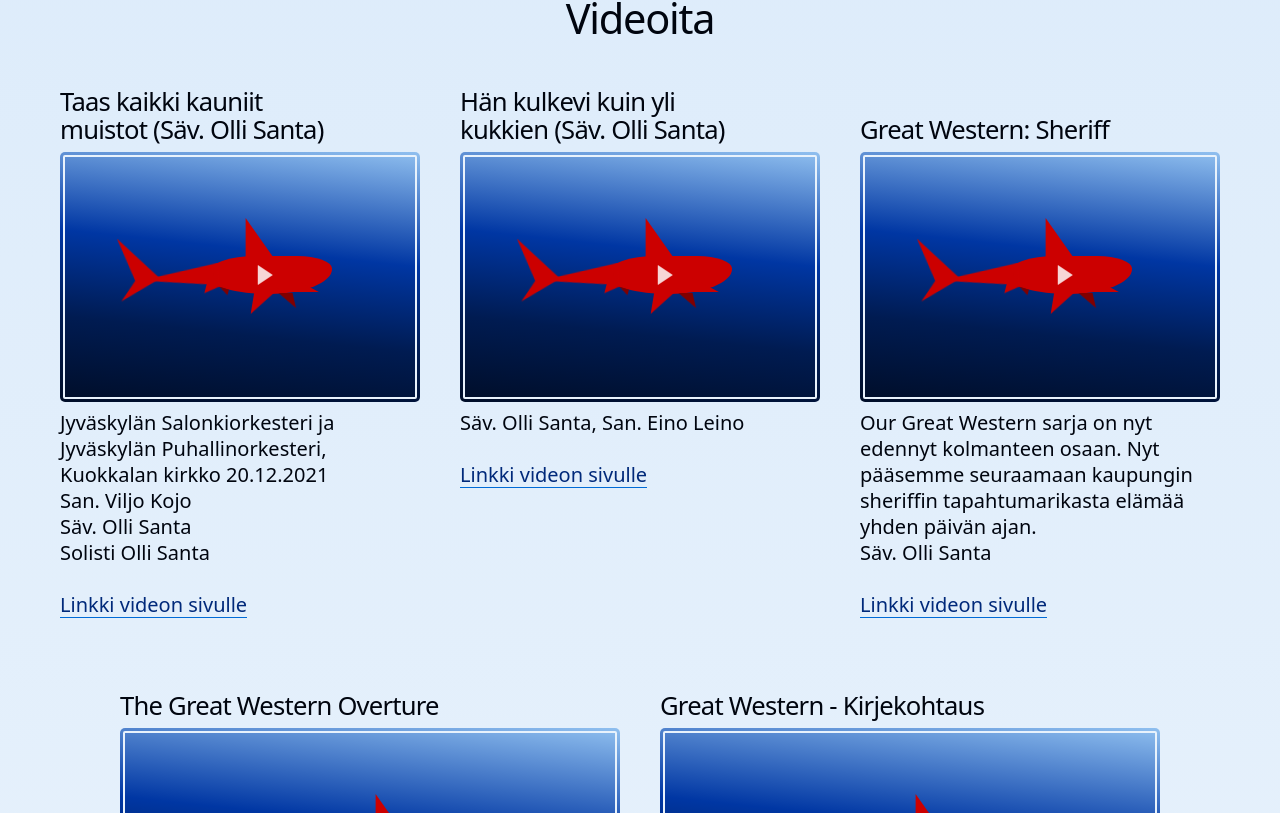
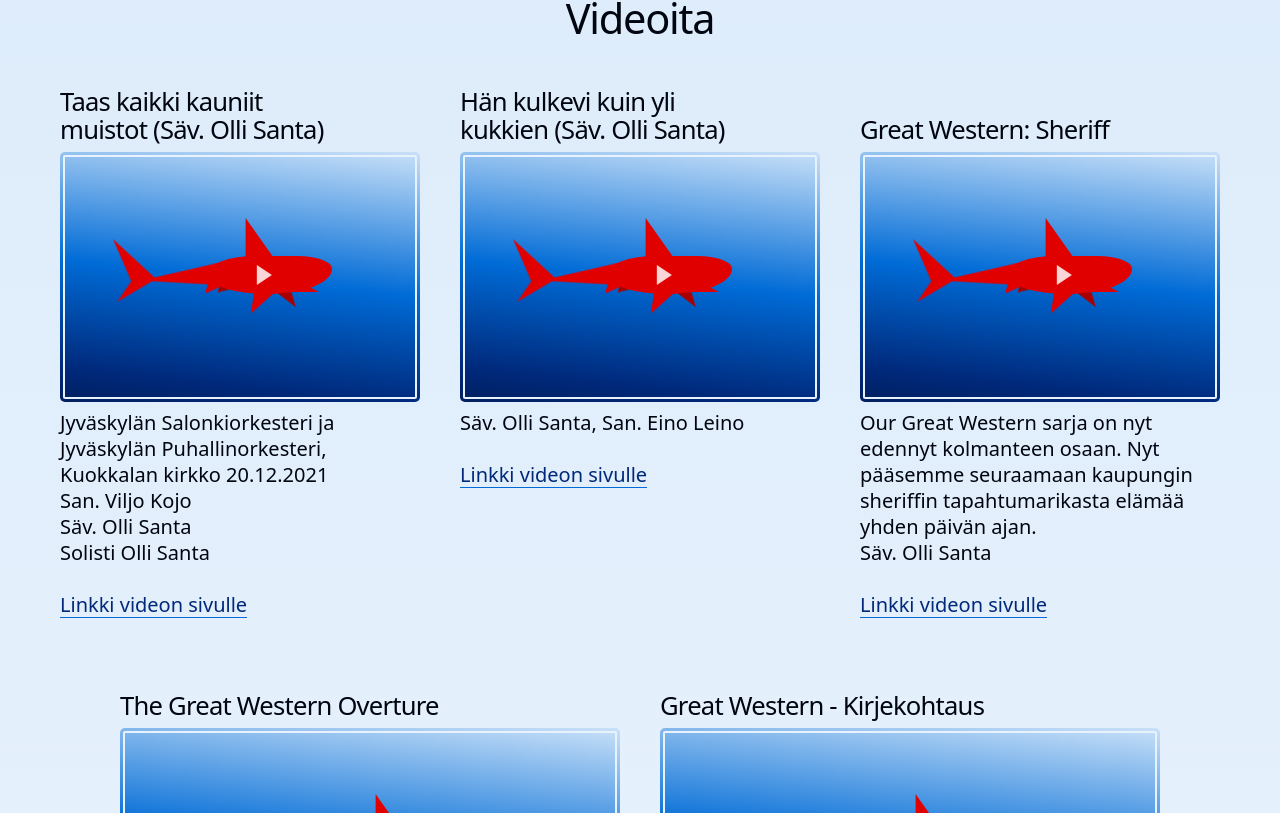
Before and after one commit to jenniina/OlliSanta, a React (Vite) app in the folder _React/: page /about in a window 1280 px wide. Shown: the part 2587-3400 px from the top of the page. Built offline with nearby package versions, Linux system fonts and the light colour scheme; a web font is replaced by a local one.

Commit message:
adjust shark

```diff
--- a/_React/src/pages/css/about.module.css
+++ b/_React/src/pages/css/about.module.css
@@ -14,7 +14,8 @@
   height: clamp(100px, 50vw, 250px);
 }
 .intro-wrap .olli,
-.intro-wrap .intro-text {
+.intro-wrap .intro-text,
+.landing .intro-text {
   border: 1px solid var(--color-7);
   border-radius: 0.5em;
   box-shadow: 1em 0.5em 3em -2.8em var(--color-1);
@@ -36,7 +37,8 @@
   height: 100%;
 }
 .dark .intro-wrap .olli,
-.dark .intro-wrap .intro-text {
+.dark .intro-wrap .intro-text,
+.dark .landing .intro-text {
   box-shadow: 1em 0.5em 3em -1.5em black;
 }
 .dark .intro-wrap .olli {
@@ -74,7 +76,8 @@
   opacity: 0;
 }
 
-.intro-wrap .intro-text {
+.intro-wrap .intro-text,
+.landing .intro-text {
   flex: 0 1 100%;
   max-width: 90%;
   padding: 1em 1.6em 0.8em;
@@ -100,39 +103,55 @@
   outline: none;
 }
 
-.video-thumbnail {
+.video-wrap .video .video-thumbnail {
   position: relative;
   width: 100%;
   height: 250px;
-  background: linear-gradient(
+  background-image: linear-gradient(
     6deg,
     var(--color-1) 0%,
-    var(--color-2) 30%,
-    var(--color-4) 60%,
-    var(--color-7) 100%
+    var(--color-3) 30%,
+    var(--color-5) 60%,
+    var(--color-8) 100%
   );
   border: none;
   cursor: pointer;
   display: flex;
   align-items: center;
   justify-content: center;
-  transition: transform 0.2s ease-in-out;
+  transition-property: border, outline, transform, background,
+    background-position;
+  transition-duration: 0.5s;
+  transition-timing-function: ease-in-out;
   border-radius: 0.25rem;
+  background-size: 100% 130%;
+  background-position: center 0%;
+}
+.dark .video-wrap .video .video-thumbnail {
+  background-image: linear-gradient(
+    6deg,
+    var(--color-9) 0%,
+    var(--color-7) 30%,
+    var(--color-4) 60%,
+    var(--color-2) 100%
+  );
 }
 
-.video-thumbnail:hover {
+.video-wrap .video .video-thumbnail:hover,
+.dark .video-thumbnail:hover {
   transform: scale(1.05, 1.01);
   outline-color: var(--color-7);
+  background-position: center 100%;
 }
 
-.video-thumbnail:focus-visible {
+.video-wrap .video .video-thumbnail:focus-visible {
   outline: 2px solid var(--color-7);
   outline-offset: 2px;
 }
 
 .play-button {
-  --color0: hsl(0, 100%, 25%);
-  --color1: hsl(0, 100%, 40%);
+  --color0: hsl(0, 100%, 33%);
+  --color1: hsl(0, 100%, 44%);
   --color2: hsl(0, 100%, 55%);
   z-index: 1;
   display: flex;
@@ -275,7 +294,7 @@
   position: absolute;
   z-index: -3;
   bottom: -14px;
-  left: 55%;
+  left: 53%;
   width: 0;
   height: 0;
   color: var(--color0);
@@ -313,7 +332,7 @@
   content: "";
   position: absolute;
   z-index: -1;
-  left: -80px;
+  left: -84px;
 }
 .play-button b::before {
   /* top tail fin */
@@ -375,7 +394,7 @@
   width: 0;
   height: 0;
   color: var(--color0);
-  border-right: 11px solid currentColor;
+  border-left: 11px solid currentColor;
   border-bottom: 6px solid transparent;
   transition-property: color, border-color;
   transition-duration: 0.3s;
@@ -454,31 +473,31 @@
     transform: skewX(-10deg) translateX(-3px);
   }
   50% {
-    transform: skewX(33deg) translateX(3px);
+    transform: skewX(44deg) translateX(3px);
   }
 }
 @keyframes frontFinBehind {
   0%,
   100% {
-    transform: skewX(-10deg) translateX(-2px);
+    transform: rotate(-3deg) skewX(-10deg) translateX(-4px);
   }
   50% {
-    transform: skewX(14deg) translateX(2px);
+    transform: rotate(-3deg) skewX(14deg) translateX(4px);
   }
 }
 @keyframes backFin {
   0%,
   100% {
-    transform: rotate(16deg) translateX(-3px);
+    transform: rotate(16deg) translateX(-2px);
   }
   50% {
-    transform: rotate(7deg) translateX(3px);
+    transform: rotate(7deg) translateX(2px);
   }
 }
 @keyframes backFinBehind {
   0%,
   100% {
-    transform: rotate(16deg) skewX(-20deg);
+    transform: rotate(16deg) skewX(5deg);
   }
   50% {
     transform: rotate(16deg) skewX(0deg);
@@ -487,10 +506,10 @@
 @keyframes sideToSideMovement {
   0%,
   100% {
-    transform: translateX(-5px);
+    transform: translateX(-6px);
   }
   50% {
-    transform: translateX(5px);
+    transform: translateX(6px);
   }
 }
 
```
